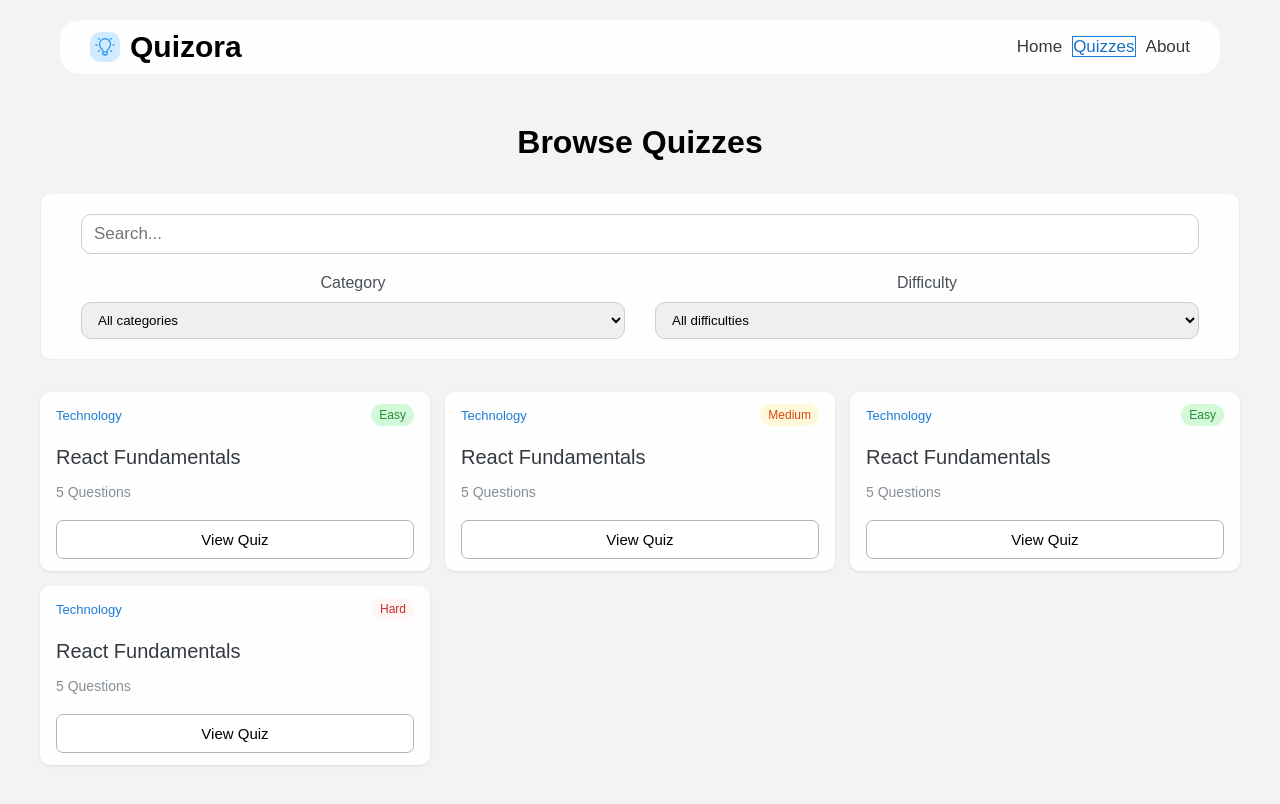
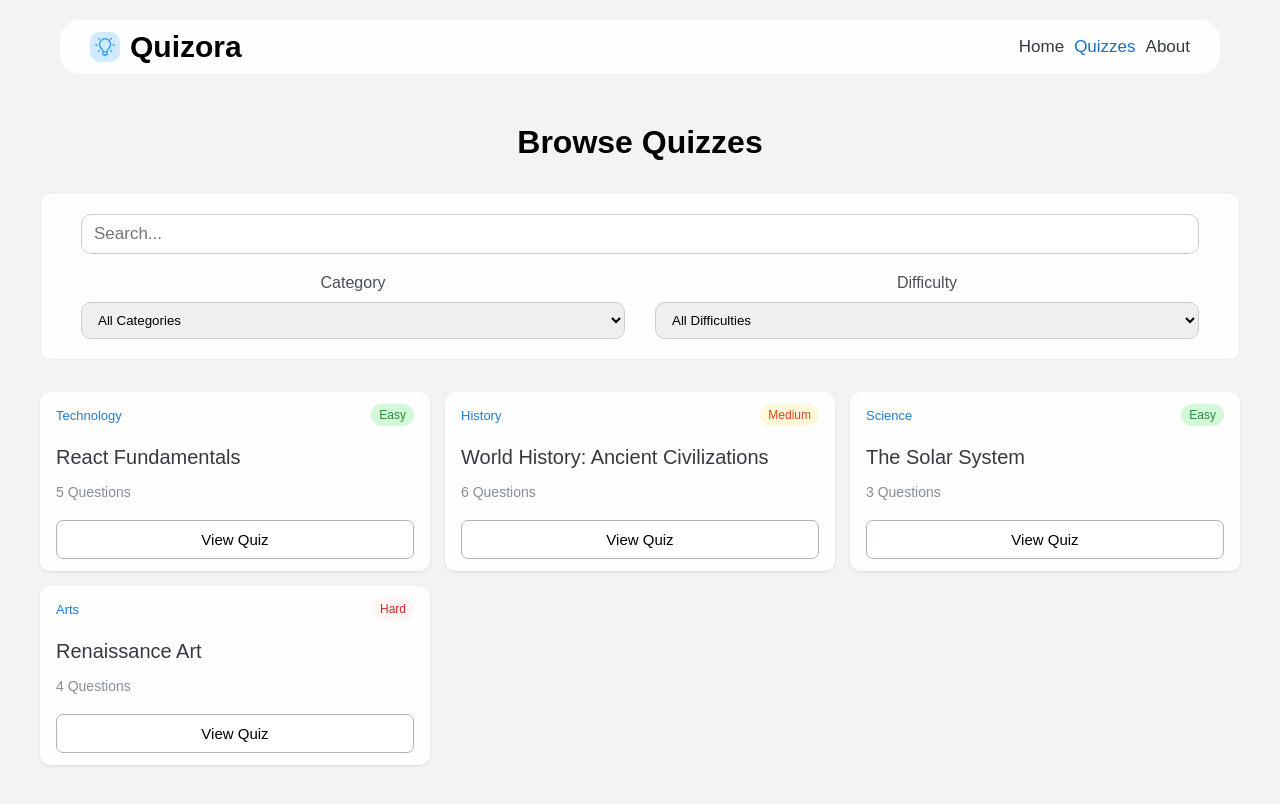
Before and after one commit to mouadbimk/Quizora, a React app: page /quizzes in a window 1280 px wide. Shown: the top 804 px of the page. Built offline with nearby package versions, Linux system fonts and the light colour scheme; data requests are answered from the project's data file; the HTML template or start-up script is replaced by a standard one; a web font is replaced by a local one.

Commit message:
add fake api and add render quizzes

```diff
--- a/data/quizzes.json
+++ b/data/quizzes.json
@@ -7,7 +7,7 @@
       "category": "technology",
       "difficulty": "easy",
       "duration": 10,
-      "questiones": [
+      "questions": [
         {
           "question": "What is JSX?",
           "options": [
@@ -62,7 +62,7 @@
       "category": "history",
       "difficulty": "medium",
       "duration": 15,
-      "questiones": [
+      "questions": [
         {
           "question": "Which ancient civilization built the pyramids?",
           "options": [
@@ -107,7 +107,7 @@
       "category": "science",
       "difficulty": "easy",
       "duration": 5,
-      "questiones": [
+      "questions": [
         {
           "question": "Which planet is known as the Red Planet?",
           "options": ["Venus", "Mars", "Jupiter", "Saturn"],
@@ -132,7 +132,7 @@
       "category": "arts",
       "difficulty": "hard",
       "duration": 15,
-      "questiones": [
+      "questions": [
         {
           "question": "Who painted the Mona Lisa?",
           "options": [
--- a/src/App.jsx
+++ b/src/App.jsx
@@ -4,12 +4,34 @@ import Quizzes from "./pages/Quizzes";
 import QuizDetail from "./pages/QuizDetail";
 import QuizStart from "./pages/QuizStart";
 import QuizLayout from "./components/QuizLayout";
+import { useEffect, useState } from "react";
+const BASE_URL = "http://localhost:8800/quizzes";
 export default function App() {
+  const [isLoading, setIsLoading] = useState(false);
+  const [quizzes, setQuizzes] = useState([]);
+  useEffect(() => {
+    setIsLoading(true);
+    async function fetchQuizzes() {
+      try {
+        const res = await fetch(`${BASE_URL}`);
+        const data = await res.json();
+        setQuizzes(data);
+      } catch (err) {
+        throw new Error("Failed fetching!");
+      } finally {
+        setIsLoading(false);
+      }
+    }
+    fetchQuizzes();
+  }, []);
   return (
     <BrowserRouter>
       <Routes>
         <Route path="/" element={<HomePage />} />
-        <Route path="quizzes" element={<Quizzes />} />
+        <Route
+          path="quizzes"
+          element={<Quizzes quizzes={quizzes} isLoading={isLoading} />}
+        />
         <Route path="quiz-detail" element={<QuizLayout />}>
           <Route path=":id" element={<QuizDetail />} />
           <Route path="start" element={<QuizStart />} />
--- a/src/components/Button.module.css
+++ b/src/components/Button.module.css
@@ -31,7 +31,8 @@
   background-color: #f1f3f5;
   border-radius: 2rem;
 }
-.answerBtn {
+.answerBtn,
+.previousBtn {
   background-color: #fffe;
   border: 1px solid #adb5bd;
   width: 100%;
@@ -40,10 +41,14 @@
   padding: 1.2rem 1.5rem;
   transition: all 0.4s ease;
 }
-.answerBtn:hover {
+.previousBtn {
+  width: fit-content;
+}
+.answerBtn:hover,
+.previousBtn:hover {
   background-color: #f1f3f5;
 }
-:global(.active) {
+:global(button.active) {
   border: 1px solid #1c7ed6;
   color: #1c7ed6;
 }
--- /dev/null
+++ b/src/components/Loader.jsx
@@ -0,0 +1,8 @@
+import styles from "./Loader.module.css";
+export default function Loader() {
+  return (
+    <div className={styles.loader}>
+      <div className={styles.spinner}></div>
+    </div>
+  );
+}
--- /dev/null
+++ b/src/components/Loader.module.css
@@ -0,0 +1,21 @@
+.loader {
+  height: 100%;
+  display: flex;
+  align-items: center;
+  justify-content: center;
+}
+.spinner {
+  width: 6rem;
+  height: 6rem;
+  border-radius: 50%;
+  background: conic-gradient(#0000 10%, #ccc);
+  -webkit-mask: radial-gradient(farthest-side, #0000 calc(100% - 8px), #000 0);
+  mask: radial-gradient(farthest-side, #0000 calc(100% - 8px), #000 0);
+
+  animation: rotate 1.5s infinite linear;
+}
+@keyframes rotate {
+  to {
+    transform: rotate(1turn);
+  }
+}
--- a/src/components/QuizeItem.jsx
+++ b/src/components/QuizeItem.jsx
@@ -1,25 +1,30 @@
-import { replace, useNavigate } from "react-router-dom";
+import { useNavigate } from "react-router-dom";
 import Button from "./Button";
 import styles from "./QuizeItem.module.css";
-function QuizeItem({ difficulty = "easy" }) {
+function QuizeItem({ difficulty = "easy", quize }) {
   const navigate = useNavigate();
+  const numQuestions = quize.questions.length;
   return (
     <div className={styles.quizeItem}>
       <div className={styles.information}>
-        <span className={styles.category}>Technology</span>
+        <span className={styles.category}>
+          {String(quize.category).charAt(0).toUpperCase() +
+            String(quize.category).slice(1)}
+        </span>
         <span className={`${styles.difficulty} ${styles[difficulty]}`}>
           {difficulty}
         </span>
       </div>
-      <h2>React Fundamentals</h2>
-      <p>5 questions</p>
+      <h2>{quize.title}</h2>
+      <p>{numQuestions} questions</p>
       <Button
         type={"quizBtn"}
         onClick={() =>
           navigate(
-            `/quiz-detail/${crypto
-              .randomUUID()
-              .slice(0, 7)}?diffiuclty=${difficulty}&questions=5`
+            `/quiz-detail/${String(quize.title)
+              .toLowerCase()
+              .trim()
+              .replaceAll(" ", "-")}?diffiuclty=${difficulty}&questions=5`
           )
         }
       >
--- a/src/components/QuizzesList.jsx
+++ b/src/components/QuizzesList.jsx
@@ -1,12 +1,16 @@
 import QuizeItem from "./QuizeItem";
 import styles from "./QuizzesList.module.css";
-export default function QuizzesList() {
+export default function QuizzesList({ quizzes }) {
   return (
     <div className={styles.quizzesList}>
-      <QuizeItem difficulty="easy" />
-      <QuizeItem difficulty="medium" />
-      <QuizeItem />
-      <QuizeItem difficulty="hard" />
+      {quizzes &&
+        quizzes.map((quize) => (
+          <QuizeItem
+            quize={quize}
+            difficulty={quize.difficulty}
+            key={quize.id}
+          />
+        ))}
     </div>
   );
 }
--- a/src/pages/QuizStart.jsx
+++ b/src/pages/QuizStart.jsx
@@ -43,9 +43,7 @@ export default function QuizStart() {
           <Button type={"answerBtn"}>A database query language</Button>
         </div>
         <div className={styles.controls}>
-          <Button type={"answerBtn"} style={{ width: "fit-content" }}>
-            Previous
-          </Button>
+          <Button type={"previousBtn"}>Previous</Button>
           <Button type={"primary"}>Next</Button>
         </div>
       </div>
--- a/src/pages/Quizzes.jsx
+++ b/src/pages/Quizzes.jsx
@@ -1,12 +1,24 @@
 import AppNav from "../components/AppNav";
 import styles from "./Quizzes.module.css";
 import QuizzesList from "../components/QuizzesList";
-function Quizzes() {
+import Loader from "../components/Loader";
+function Quizzes({ isLoading, quizzes }) {
+  const categories = quizzes.reduce((arr, quiz) => {
+    if (!arr.map((el) => el.category).includes(quiz.category))
+      return [...arr, quiz.category];
+    else return arr;
+  }, []);
+  const levels = [...new Set(quizzes.map((q) => q.difficulty))];
+  console.log(levels);
   return (
     <>
       <AppNav />
       <div className={styles.quizzes}>
         <h1>Browse Quizzes</h1>
+        {isLoading && <Loader />}
+        {!quizzes.length === 0 && <p>No Quizzes now.</p>}
+        {quizzes.length > 0 && (
+          <>
             <div className={styles.box_search}>
               <input type="text" name="search" placeholder="Search..." />
               <div className={styles.filter}>
@@ -14,23 +26,29 @@ function Quizzes() {
                   <label>Category</label>
                   <select name="category">
                     <option value={"all"}>All categories</option>
-                <option value={"history"}>History</option>
-                <option value={"technology"}>Technology</option>
-                <option value={"science"}>Science</option>
+                    {categories.map((category, i) => (
+                      <option value={category} key={i}>
+                        {category}
+                      </option>
+                    ))}
                   </select>
                 </div>
                 <div className={styles.select}>
                   <label>Difficulty</label>
                   <select name="difficulty">
                     <option value={"all"}>All difficulties</option>
-                <option value={"easy"}>Easy</option>
-                <option value={"medium"}>Medium</option>
-                <option value={"hard"}>Hard</option>
+                    {levels.map((level, i) => (
+                      <option value={level} key={i}>
+                        {level}
+                      </option>
+                    ))}
                   </select>
                 </div>
               </div>
             </div>
-        <QuizzesList />
+            <QuizzesList quizzes={quizzes} />
+          </>
+        )}
       </div>
     </>
   );
--- a/src/pages/Quizzes.module.css
+++ b/src/pages/Quizzes.module.css
@@ -62,6 +62,10 @@
   justify-self: center;
   border-radius: 1rem;
   transition: all 0.4s ease;
+  text-transform: capitalize;
+}
+.filter option {
+  text-transform: capitalize;
 }
 .filter select:focus {
   border: 1px solid #1971c2;
```
Lines whose indentation alone changed are shown as unchanged.
